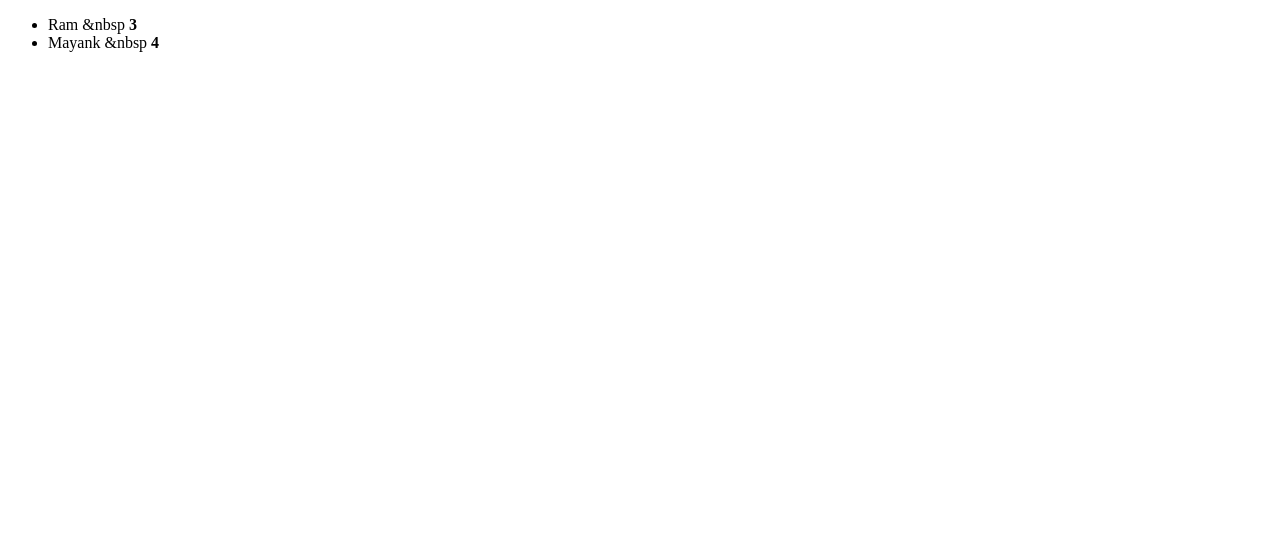
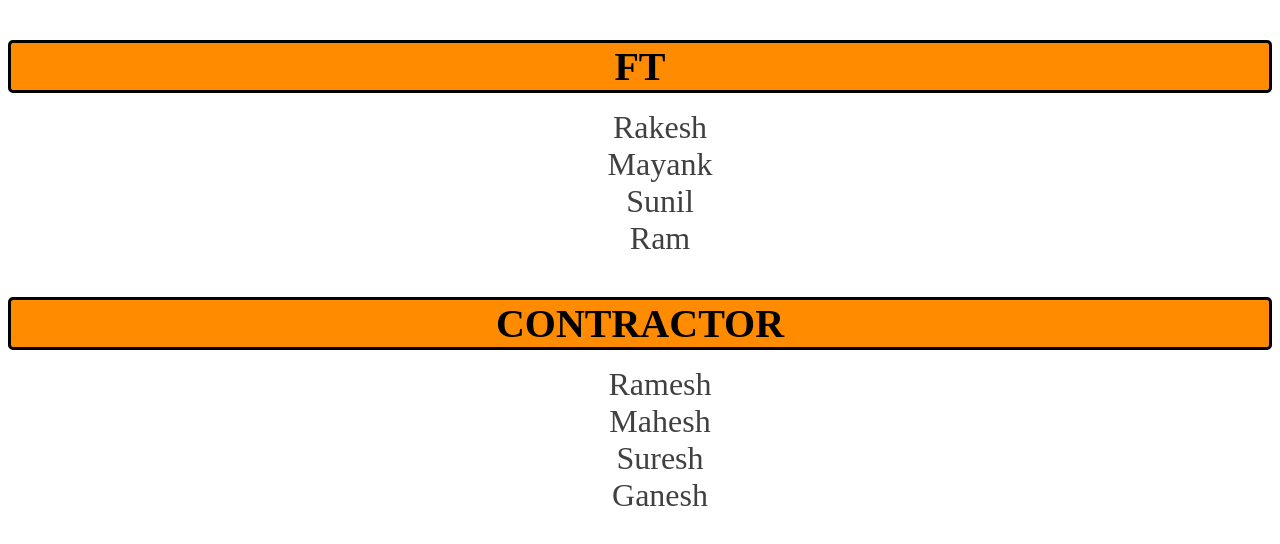
Before and after one commit to singhrakeshgkp/react-js, a React (Vite) app in the folder react-basic/first-react-app/: page / in a window 1280 px wide. Shown: the top 544 px of the page. Built offline with nearby package versions, Linux system fonts and the light colour scheme.

Commit message:
sorting and filtering 2

```diff
--- a/react-basic/first-react-app/src/App.jsx
+++ b/react-basic/first-react-app/src/App.jsx
@@ -1,9 +1,23 @@
 import List from './components/List.jsx'
 function App() {
-  // except string all value like boolean integer ...etc we will pass in {} braces
+  //array of employee object
+  const ftEmployees = [
+    {id:1, name:"Rakesh"},
+    {id:4, name:"Mayank"},
+    {id:2,name:"Sunil"},
+    {id:3, name:"Ram"}
+];
+
+const contractor = [
+  {id:51, name:"Ramesh"},
+  {id:52, name:"Mahesh"},
+  {id:53,name:"Suresh"},
+  {id:54, name:"Ganesh"}
+];
   return (
     <>
-   <List></List>
+   <List employees={ftEmployees} category="FT"></List>
+   <List employees={contractor} category="CONTRACTOR"></List>
   </>
   );
 }
--- a/react-basic/first-react-app/src/components/List.jsx
+++ b/react-basic/first-react-app/src/components/List.jsx
@@ -1,24 +1,16 @@
-function List(){
 
-    //array of employee object
-    const employees = [
-        {id:1, name:"Rakesh"},
-        {id:4, name:"Mayank"},
-        {id:2,name:"Sunil"},
-        {id:3, name:"Ram"}
-    ];
-  employees.sort((emp1,emp2) => emp1.id - emp2.id) // this will sort ascending order
-  employees.sort((emp1,emp2) => emp2.id - emp1.id)// will sort in descending order
+function List(props){
 
-  // sorting with emp name
-  employees.sort((emp1,emp2) => emp1.name.localeCompare(emp2.name)); // asc
-  employees.sort((emp1,emp2) => emp2.name.localeCompare(emp1.name)); // desc
-   // apply filter
-   const filteredEmp = employees.filter(emp => emp.id>2);
-    const empList = filteredEmp.map(emp => <li key = {emp.id}>{emp.name} &nbsp <b>{emp.id}</b></li>);
+    const category = props.category;
+    const empList = props.employees;
+    const empListItem = empList.map(emp => <li key={emp.id}>{emp.name}</li>)
+    return (
+    <>
+    <h3 className = "emp-category">{category}</h3>
+    <ul className="emp-items">{empListItem}</ul>
+    </>
 
-
-   return (<ul>{empList}</ul>)
+)
 
 }
 export default List
--- a/react-basic/first-react-app/src/index.css
+++ b/react-basic/first-react-app/src/index.css
@@ -1,23 +1,23 @@
-.item{
-  border: 1px solid rgb(224, 225, 215);
-  color: black;
-  border-radius: 10px;
-  box-shadow: 5px 5px 5px rgb(101, 92, 92);
-  padding: 5px;
-  margin: 10px;
+.emp-category{
+  font-size: 2.5em;
+  font-weight: bold;
+  color: hsl(0, 0, 20%);
+  margin-bottom: 10px;
   text-align: center;
-  display: inline-block;
-  max-width: 250px;
+  border: 3px solid;
+  border-radius: 5px;
+  background-color: darkorange;
+}
+/*following css will apply each list item which is under emp-items class*/
+.emp-items li{
+font-size: 2em;
+list-style: none;
+color: hsl(0, 0%, 25%);
+text-align: center;
+margin: 0;
 }
 
-.iphoneimg{
-  max-width: 60%;
-  height: auto;
-  border-radius: 10%;
-  margin-bottom: 10px;
+.emp-items li:hover{
+  color:  hsl(0, 0%, 50%);
+  cursor: pointer;
 }
-.item .label{
-  font-family: Arial, Helvetica, sans-serif;
-  margin:0;
-  color: rgb(11, 12, 12);
-}
```
